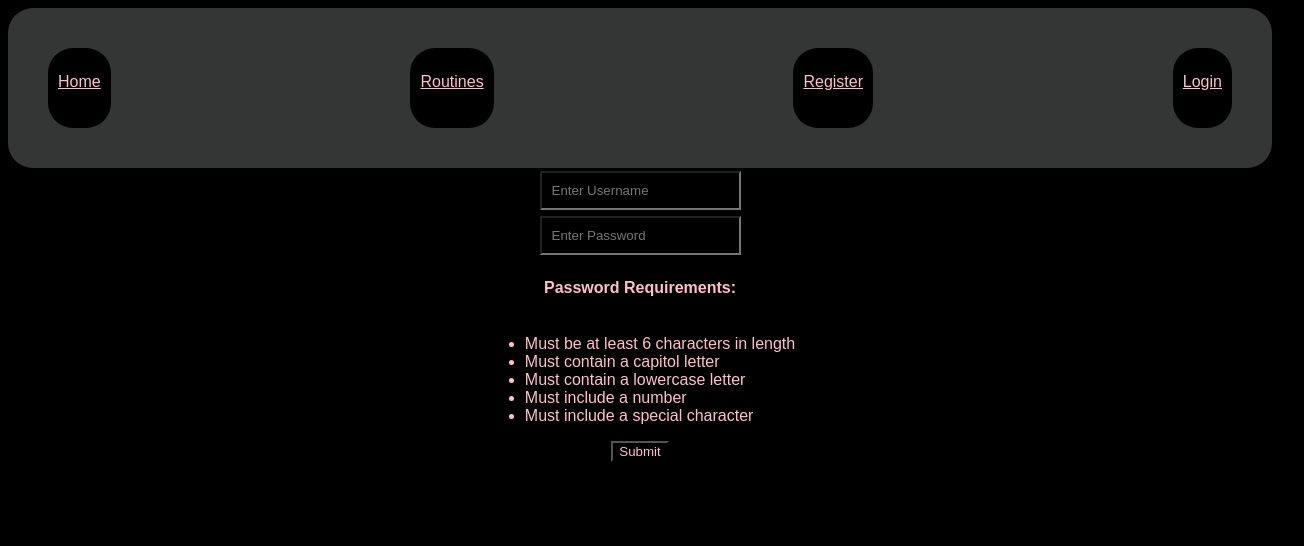
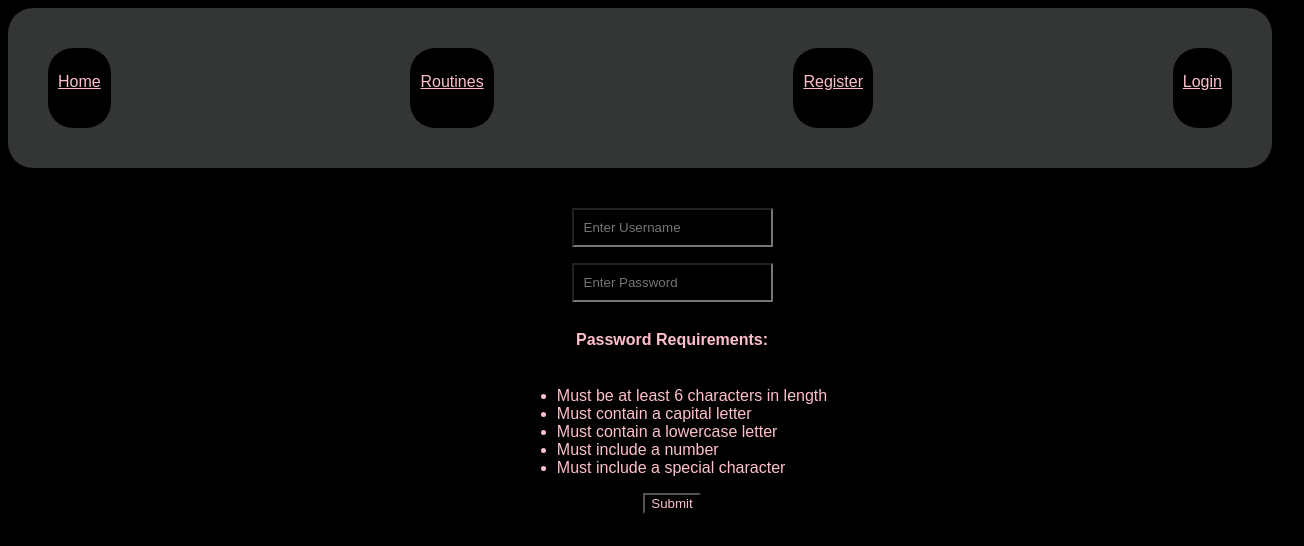
Before and after one commit to EthanKH/UNIV_Fitness-Tracker_Frontend, a React app: page /Register in a window 1280 px wide. Shown: the whole page, 1304 px wide, since content can reach past the window. Built offline with nearby package versions, Linux system fonts and the light colour scheme; no server answers.

Commit message:
finished css on login & register

```diff
--- a/src/components/login.css
+++ b/src/components/login.css
@@ -16,4 +16,15 @@
     display: flex;
     flex-direction: column;
     align-items: center;
+    justify-items: center;
+    margin: 2rem;
 }
+
+.loginForm > * {
+    width: 40%;
+    margin: 1em;
+}
+
+.loginForm > input {
+    margin: .5rem;
+}
--- a/src/components/login.js
+++ b/src/components/login.js
@@ -25,7 +25,7 @@ const Login = ({setUsername, username, setPassword, password, navigate, setToken
     }
 
     return (
-        <form onSubmit = {(event)=> {
+        <form className='loginForm' onSubmit = {(event)=> {
             event.preventDefault();
                 handleSubmit()
             }
--- a/src/components/register.css
+++ b/src/components/register.css
@@ -12,8 +12,25 @@
     padding: 10px;
     margin: 3px;
 }
-.registerForm{
+.registerForm {
     display: flex;
     flex-direction: column;
     align-items: center;
+    justify-items: center;
+    width: 100%;
+    margin: 2em;
+
 }
+
+.enterInfoRegister {
+    display: flex;
+    flex-direction: column;
+    align-items: center;
+    justify-items: center;
+
+}
+
+.enterInfoRegister > input {
+    margin: .5rem;
+
+}
--- a/src/components/register.js
+++ b/src/components/register.js
@@ -37,7 +37,7 @@ const Register = ({ setToken, navigate, setUsername, username, setPassword, pass
 
 
     return (
-        <form onSubmit = {(event)=> {
+        <form className='registerForm' onSubmit = {(event)=> {
             event.preventDefault()
                 handleSubmit()
             }
@@ -50,7 +50,7 @@ const Register = ({ setToken, navigate, setUsername, username, setPassword, pass
                 onClose={() => setOpen(false)}
                 >
             </Snackbar>
-            <div className="registerForm">
+            <div className="enterInfoRegister">
             <input className="setUsernameEntry"
             type='text'
             placeholder="Enter Username"
@@ -65,7 +65,7 @@ const Register = ({ setToken, navigate, setUsername, username, setPassword, pass
             <h4>Password Requirements:</h4>
             <ul className="passwordRulesList">
                 <li className="passwordRule">Must be at least 6 characters in length</li>
-                <li className="passwordRule">Must contain a capitol letter</li>
+                <li className="passwordRule">Must contain a capital letter</li>
                 <li className="passwordRule">Must contain a lowercase letter</li>
                 <li className="passwordRule">Must include a number</li>
                 <li className="passwordRule">Must include a special character</li>
```
Also changed, not shown: src/components/CreateRoutine.css (added).
